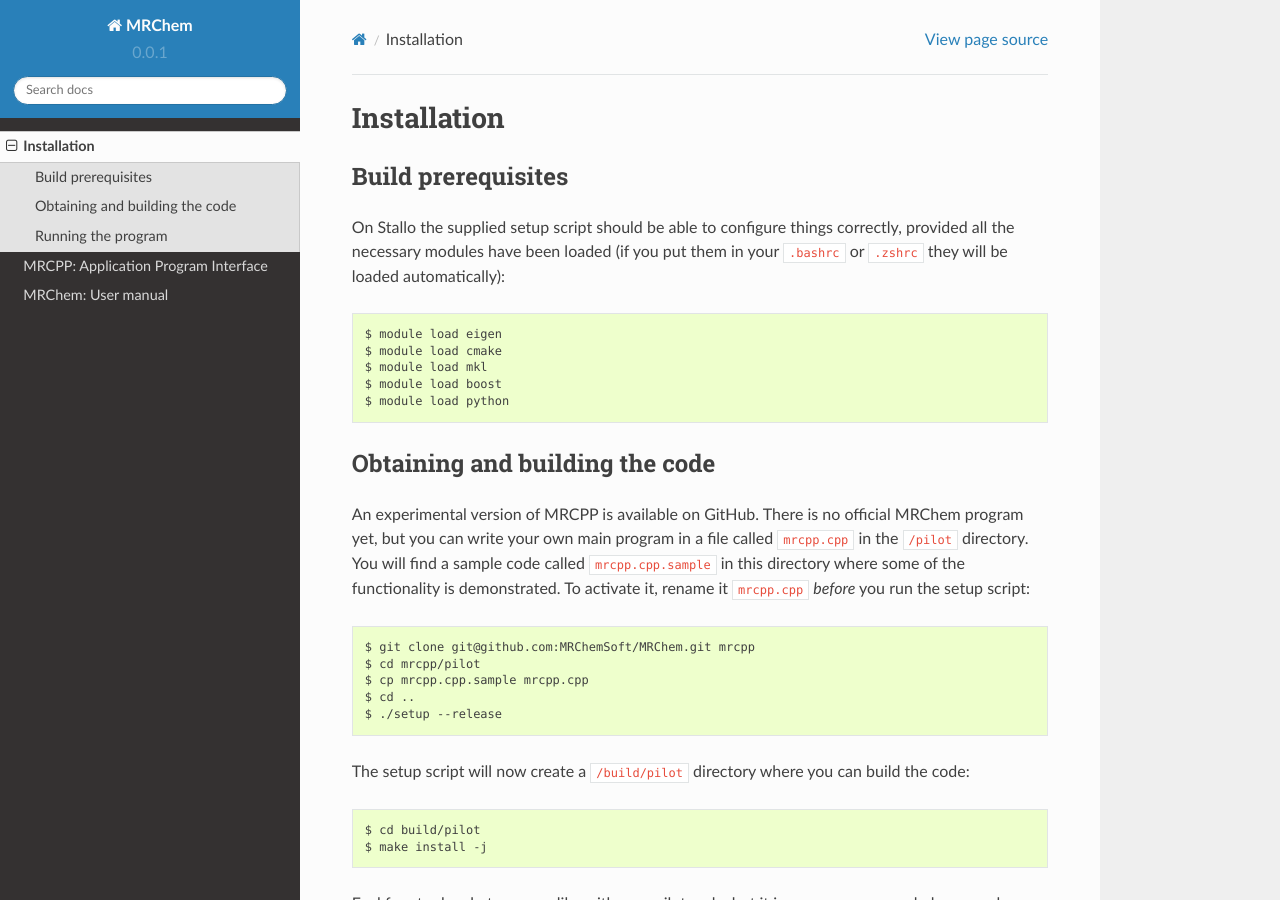
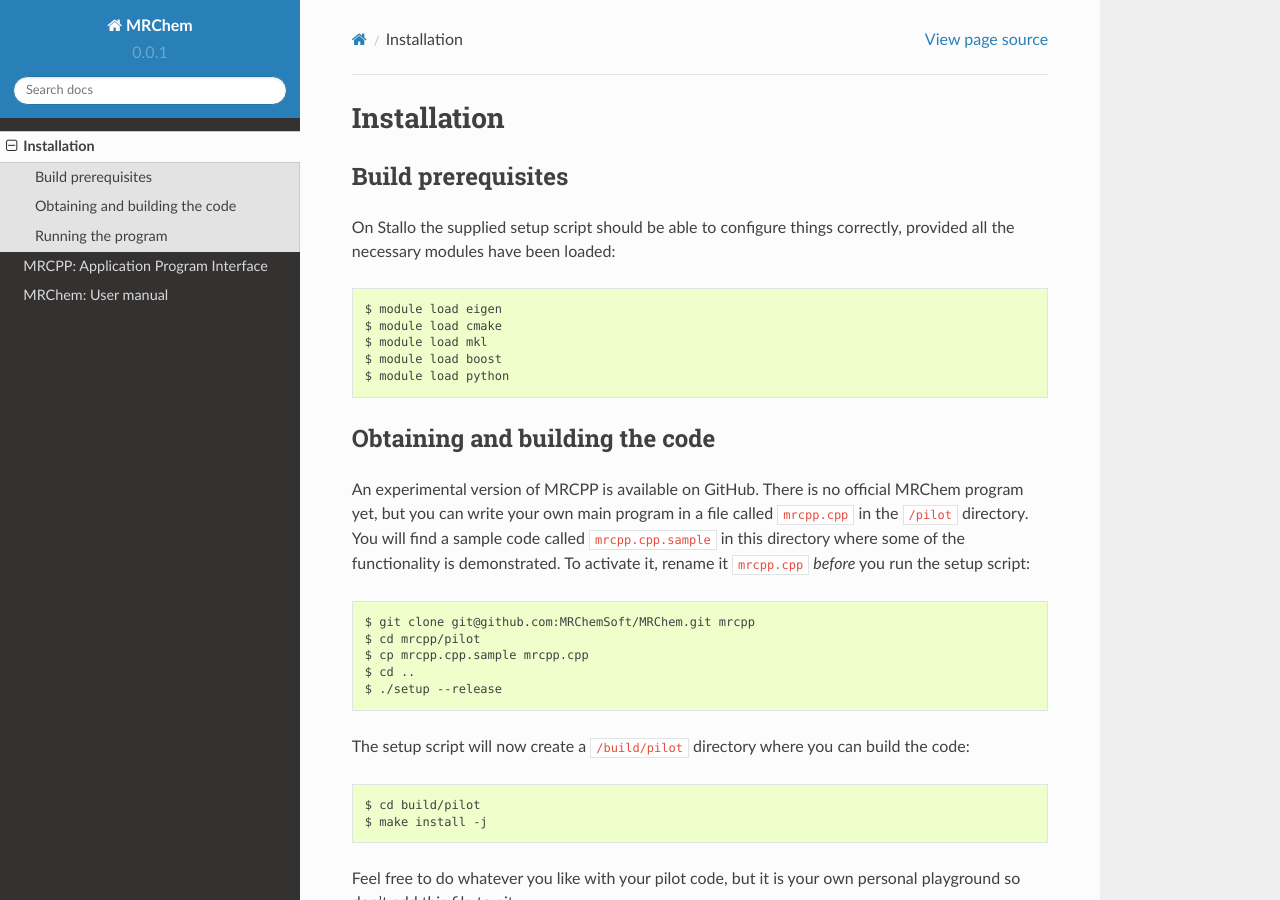
Before and after one commit to ylvao/mrchem, a Sphinx documentation site: the page built from docs/installation.rst, in a window 1280 px wide and 900 px high. Built offline with Sphinx 7.4.7 and the Read the Docs theme 2.0.0, drawn with Linux system fonts in a browser that asks for light colours.

Commit message:
IMO not a good idea to load modules in .bashrc/.zshrc

```diff
--- a/docs/installation.rst
+++ b/docs/installation.rst
@@ -8,8 +8,7 @@
 -------------------
 
 On Stallo the supplied setup script should be able to configure things
-correctly, provided all the necessary modules have been loaded (if you
-put them in your ``.bashrc`` or ``.zshrc`` they will be loaded automatically)::
+correctly, provided all the necessary modules have been loaded::
 
     $ module load eigen
     $ module load cmake
```
